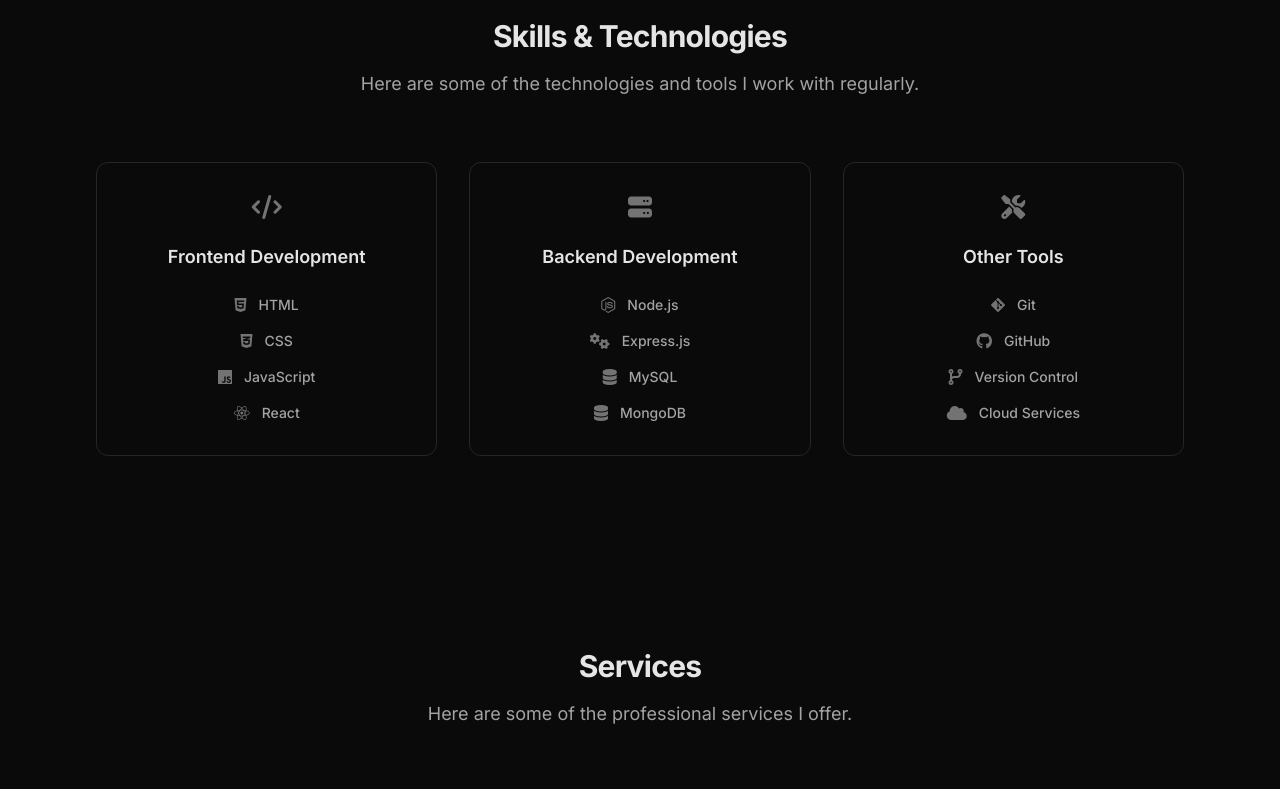
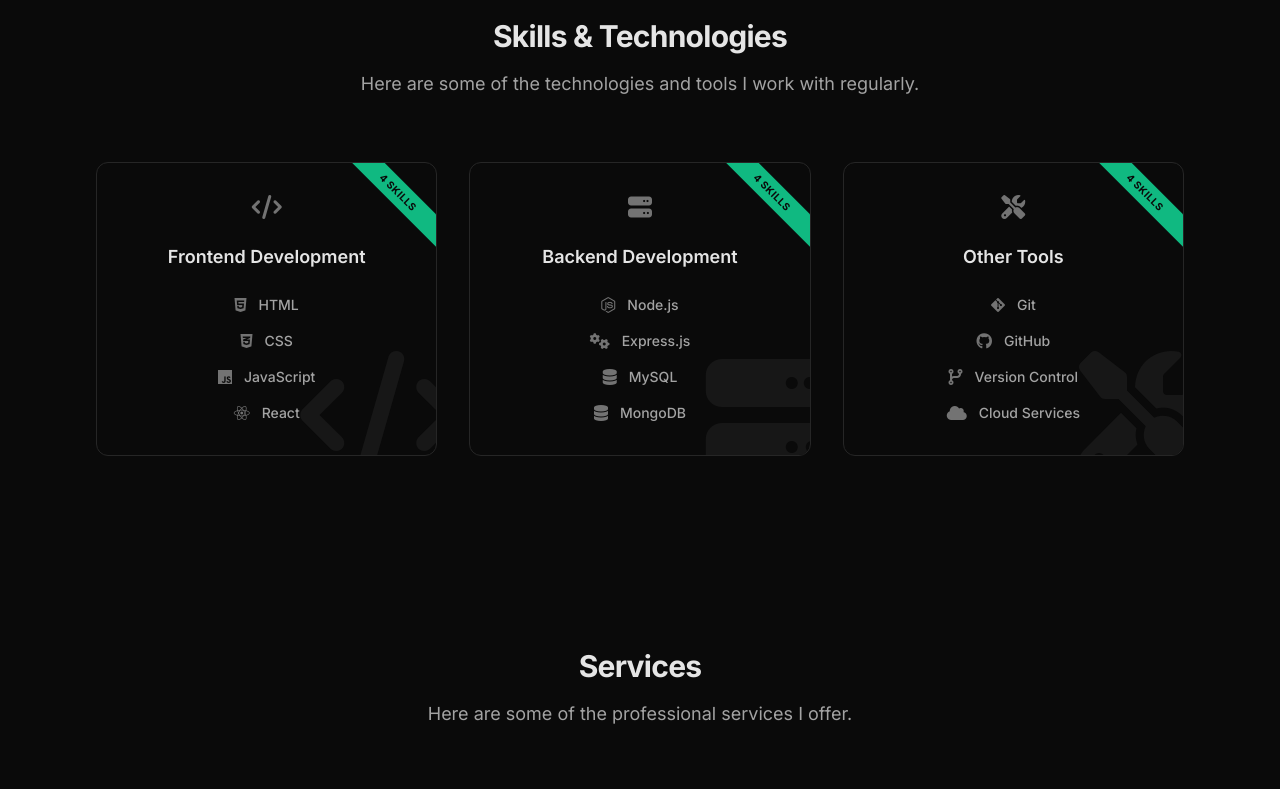
Before and after one commit to myruldeen/portfolio-website, an Astro site: page / in a window 1280 px wide. Shown: the part 3420-4209 px from the top of the page. Built offline with nearby package versions, Linux system fonts and the light colour scheme; Astro itself is replaced by a stand-in of ours.

Commit message:
Add corner ribbon badge and background watermark icon to skills cards
Each card now shows a folded emerald ribbon in the top-right corner
with its skill count, and a large low-opacity copy of the category
icon in the background for visual texture. Renamed the per-skill
hover group to group/skill since the card itself now uses group for
the watermark hover effect, to keep the two hover scopes independent.

```diff
--- a/src/components/SkillsSection.astro
+++ b/src/components/SkillsSection.astro
@@ -45,17 +45,27 @@
 
     <div class="grid grid-cols-1 md:grid-cols-2 lg:grid-cols-3 gap-8">
       {skillCategories.map((category) => (
-        <div class="bg-neutral-950 rounded-xl p-8 border border-neutral-800 hover:border-neutral-700 transition duration-300">
-          <div class="text-2xl text-neutral-500 mb-6 flex items-center justify-center">
+        <div class="group relative overflow-hidden bg-neutral-950 rounded-xl p-8 border border-neutral-800 hover:border-neutral-700 transition duration-300">
+          <!-- Background watermark icon -->
+          <i class={`${category.icon} absolute -bottom-6 -right-6 text-[8rem] leading-none text-neutral-900 group-hover:text-neutral-800/80 transition-colors duration-500 pointer-events-none select-none`} aria-hidden="true"></i>
+
+          <!-- Corner ribbon badge -->
+          <div class="absolute top-0 right-0 w-28 h-28 overflow-hidden pointer-events-none">
+            <span class="absolute top-[18px] right-[-32px] w-[140px] rotate-45 bg-emerald-500 text-center text-[10px] font-bold uppercase tracking-wider text-neutral-950 py-1">
+              {category.skills.length} Skills
+            </span>
+          </div>
+
+          <div class="relative text-2xl text-neutral-500 mb-6 flex items-center justify-center">
             <i class={category.icon}></i>
           </div>
-          <h3 class="text-lg font-semibold text-center text-neutral-200 mb-6">
+          <h3 class="relative text-lg font-semibold text-center text-neutral-200 mb-6">
             {category.title}
           </h3>
-          <ul class="space-y-4">
+          <ul class="relative space-y-4">
             {category.skills.map((skill) => (
-              <li class="text-neutral-400 flex items-center justify-center space-x-3 group transition-colors duration-200 hover:text-neutral-200">
-                <i class={`${skill.icon} text-neutral-500 group-hover:text-neutral-300 transition-colors`}></i>
+              <li class="text-neutral-400 flex items-center justify-center space-x-3 group/skill transition-colors duration-200 hover:text-neutral-200">
+                <i class={`${skill.icon} text-neutral-500 group-hover/skill:text-neutral-300 transition-colors`}></i>
                 <span class="text-sm font-medium">{skill.name}</span>
               </li>
             ))}
```
